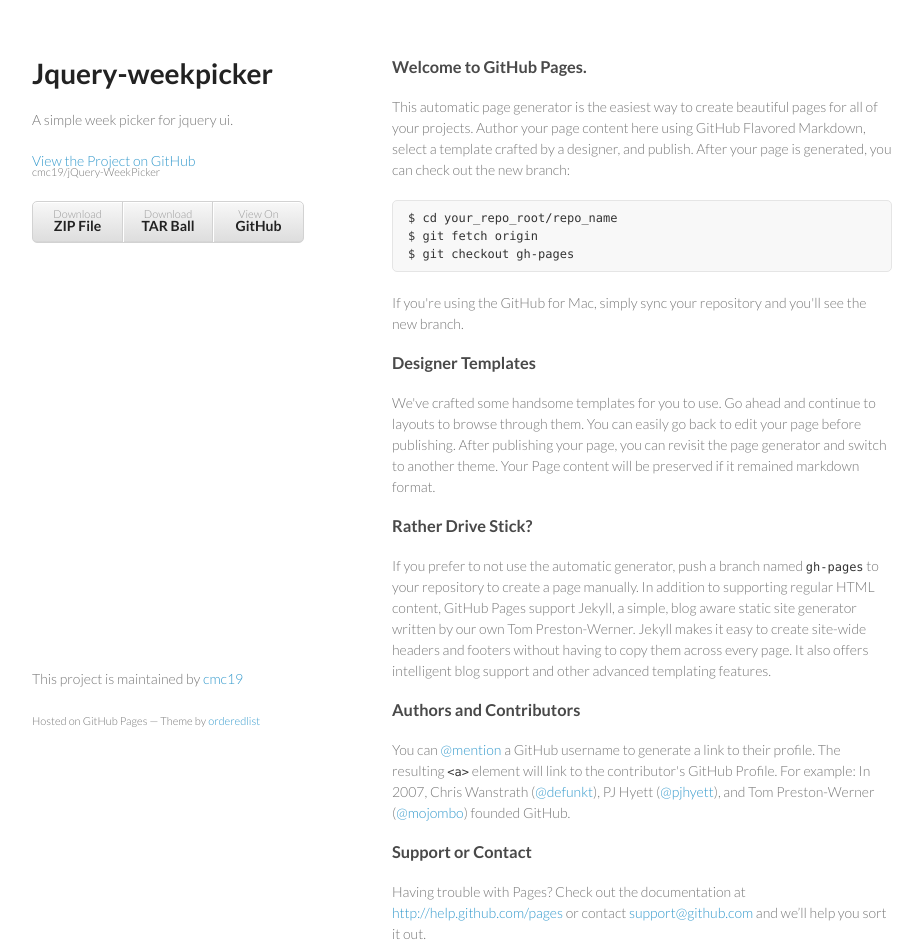
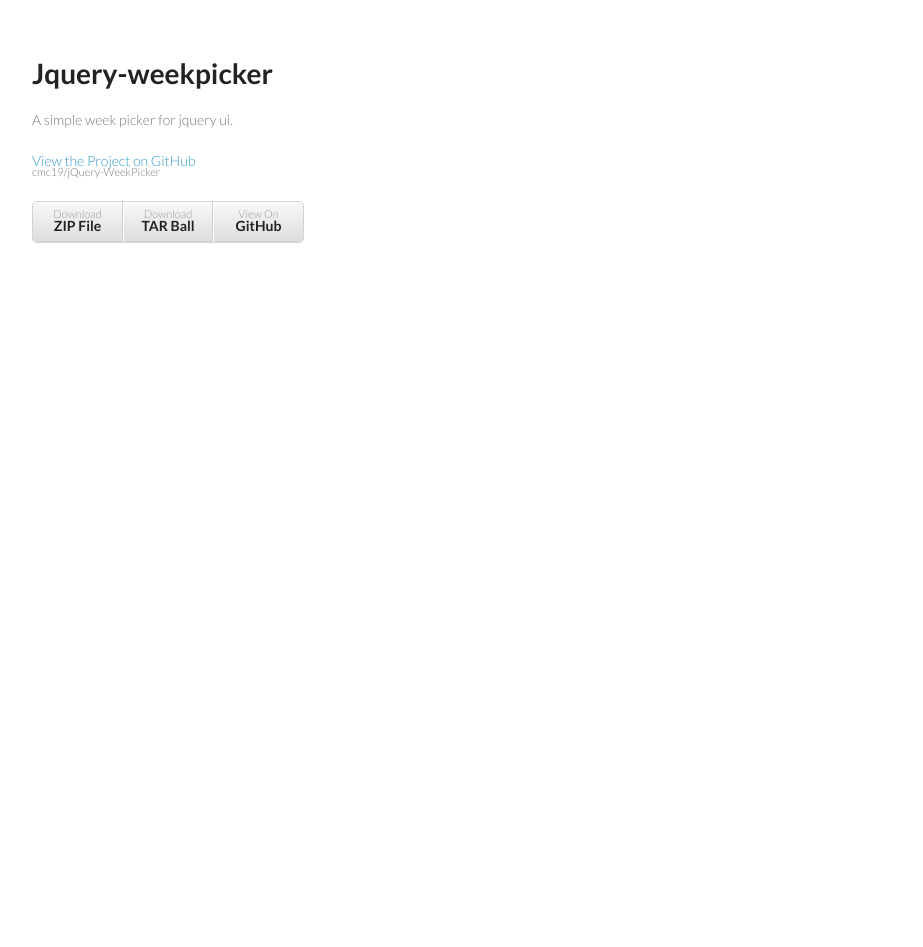
Before and after one commit to cmc19/jQuery-WeekPicker, a plain HTML site: page index.html in a window 1280 px wide. Shown: the whole page, without its empty margins (178-1101 px from the left). After the commit the page ends 800 px from the top, so only its background shows below. Drawn offline with nearby package versions, Linux system fonts and the light colour scheme.

Commit message:
Update index.html

```diff
--- a/index.html
+++ b/index.html
@@ -8,6 +8,20 @@
     <link rel="stylesheet" href="stylesheets/styles.css">
     <link rel="stylesheet" href="stylesheets/pygment_trac.css">
     <meta name="viewport" content="width=device-width, initial-scale=1, user-scalable=no">
+
+    <script src="http://code.jquery.com/jquery-1.10.2.min.js"></script>
+    <script type="text/javascript" src="http://code.jquery.com/ui/1.10.3/jquery-ui.js"></script>
+    <link rel="stylesheet" type="text/css" media="screen" href="http://code.jquery.com/ui/1.10.3/themes/smoothness/jquery-ui.css">
+  	<script src="jquery.weekpicker.js" ></script>
+  	<script>
+  	$(function(){
+  	    $(document).on('weekselected',function(d,o){
+  			console.log(o);
+  			$('#start').html(o.weekOf);
+  		});
+  		$('.week-picker').weekpicker();
+  	});
+  	</script>
     <!--[if lt IE 9]>
     <script src="//html5shiv.googlecode.com/svn/trunk/html5.js"></script>
     <![endif]-->
@@ -20,7 +34,6 @@
 
         <p class="view"><a href="https://github.com/cmc19/jQuery-WeekPicker">View the Project on GitHub <small>cmc19/jQuery-WeekPicker</small></a></p>
 
-
         <ul>
           <li><a href="https://github.com/cmc19/jQuery-WeekPicker/zipball/master">Download <strong>ZIP File</strong></a></li>
           <li><a href="https://github.com/cmc19/jQuery-WeekPicker/tarball/master">Download <strong>TAR Ball</strong></a></li>
@@ -28,43 +41,12 @@
         </ul>
       </header>
       <section>
-        <h3>
-<a name="welcome-to-github-pages" class="anchor" href="#welcome-to-github-pages"><span class="octicon octicon-link"></span></a>Welcome to GitHub Pages.</h3>
+        <div class="week-picker"></div>
+	      <div id="start"></div>
+      </section>
+      <footer></footer>
+    </div>
 
-<p>This automatic page generator is the easiest way to create beautiful pages for all of your projects. Author your page content here using GitHub Flavored Markdown, select a template crafted by a designer, and publish. After your page is generated, you can check out the new branch:</p>
-
-<pre><code>$ cd your_repo_root/repo_name
-$ git fetch origin
-$ git checkout gh-pages
-</code></pre>
-
-<p>If you're using the GitHub for Mac, simply sync your repository and you'll see the new branch.</p>
-
-<h3>
-<a name="designer-templates" class="anchor" href="#designer-templates"><span class="octicon octicon-link"></span></a>Designer Templates</h3>
-
-<p>We've crafted some handsome templates for you to use. Go ahead and continue to layouts to browse through them. You can easily go back to edit your page before publishing. After publishing your page, you can revisit the page generator and switch to another theme. Your Page content will be preserved if it remained markdown format.</p>
-
-<h3>
-<a name="rather-drive-stick" class="anchor" href="#rather-drive-stick"><span class="octicon octicon-link"></span></a>Rather Drive Stick?</h3>
-
-<p>If you prefer to not use the automatic generator, push a branch named <code>gh-pages</code> to your repository to create a page manually. In addition to supporting regular HTML content, GitHub Pages support Jekyll, a simple, blog aware static site generator written by our own Tom Preston-Werner. Jekyll makes it easy to create site-wide headers and footers without having to copy them across every page. It also offers intelligent blog support and other advanced templating features.</p>
-
-<h3>
-<a name="authors-and-contributors" class="anchor" href="#authors-and-contributors"><span class="octicon octicon-link"></span></a>Authors and Contributors</h3>
-
-<p>You can <a href="https://github.com/blog/821" class="user-mention">@mention</a> a GitHub username to generate a link to their profile. The resulting <code>&lt;a&gt;</code> element will link to the contributor's GitHub Profile. For example: In 2007, Chris Wanstrath (<a href="https://github.com/defunkt" class="user-mention">@defunkt</a>), PJ Hyett (<a href="https://github.com/pjhyett" class="user-mention">@pjhyett</a>), and Tom Preston-Werner (<a href="https://github.com/mojombo" class="user-mention">@mojombo</a>) founded GitHub.</p>
-
-<h3>
-<a name="support-or-contact" class="anchor" href="#support-or-contact"><span class="octicon octicon-link"></span></a>Support or Contact</h3>
-
-<p>Having trouble with Pages? Check out the documentation at <a href="http://help.github.com/pages">http://help.github.com/pages</a> or contact <a href="mailto:support@github.com">support@github.com</a> and we’ll help you sort it out.</p>
-      </section>
-      <footer>
-        <p>This project is maintained by <a href="https://github.com/cmc19">cmc19</a></p>
-        <p><small>Hosted on GitHub Pages &mdash; Theme by <a href="https://github.com/orderedlist">orderedlist</a></small></p>
-      </footer>
-    </div>
     <script src="javascripts/scale.fix.js"></script>
 
   </body>
```
